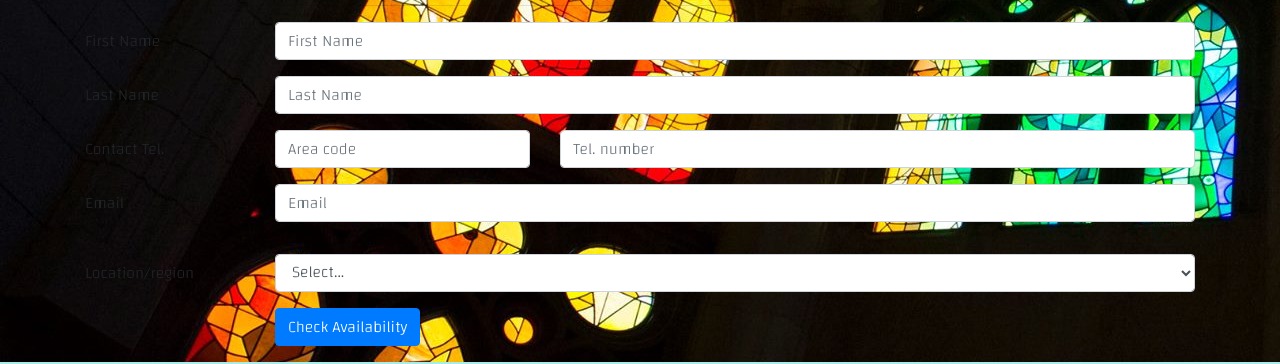
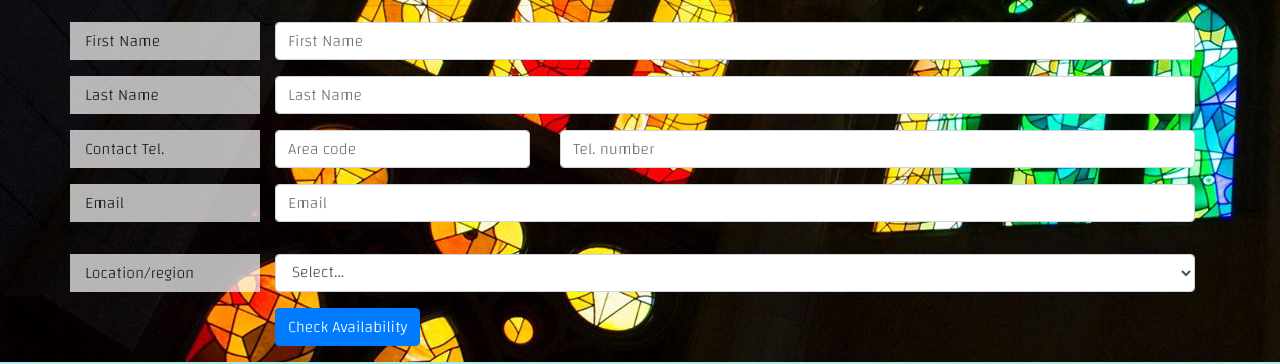
Before and after one commit to bushido1586/Portfolio_Project, a website: page booking.html in a window 1280 px wide. Shown: the part 590-954 px from the top of the page. Drawn offline with nearby package versions, Linux system fonts and the light colour scheme; a web font is replaced by a local one.

Commit message:
fixed CSS specificty errors

```diff
--- a/booking.html
+++ b/booking.html
@@ -88,19 +88,19 @@
                 <hr />
                 <form>
                     <div class="form-group row">
-                        <label for="firstName" class="col-md-2 col-form-label">First Name</label>
+                        <label for="firstName" class="col-md-2 col-form-label phototext">First Name</label>
                         <div class="col-md-10">
                             <input type="text" class="form-control" id="firstName" name="firstName" placeholder="First Name" />
                         </div>
                     </div>
                     <div class="form-group row">
-                        <label for="lastName" class="col-md-2 col-form-label">Last Name</label>
+                        <label for="lastName" class="col-md-2 col-form-label phototext">Last Name</label>
                         <div class="col-md-10">
                             <input type="text" class="form-control" id="lastName" name="lastName" placeholder="Last Name" />
                         </div>
                     </div>
                     <div class="form-group row">
-                        <label for="areaCode" class="col-md-2 col-form-label">Contact Tel.</label>
+                        <label for="areaCode" class="col-md-2 col-form-label phototext">Contact Tel.</label>
                         <div class="col-5 col-md-3">
                             <input type="tel" class="form-control" id="areaCode" name="areaCode" placeholder="Area code" />
                         </div>
@@ -109,7 +109,7 @@
                         </div>
                     </div>
                     <div class="form-group row">
-                        <label for="email" class="col-md-2 col-form-label">Email</label>
+                        <label for="email" class="col-md-2 col-form-label phototext">Email</label>
                         <div class="col-md-10">
                             <input type="email" class="form-control" id="email" name="email" placeholder="Email" />
                         </div>
@@ -119,7 +119,7 @@
                         </div>
                     </div>
                     <div class="form-group row">
-                        <label for="location" class="col-md-2 col-form-label">Location/region</label>
+                        <label for="location" class="col-md-2 col-form-label phototext">Location/region</label>
                         <div class="col-md-10">
                             <select name="location" id="location" class="form-control">
                                 <option>Select...</option>
--- a/css/style.css
+++ b/css/style.css
@@ -47,6 +47,8 @@ img {
 
     .bookPhoto {
         background-image: url(/img/colorfulBackground.jpg);
+    }
+
     .phototext {
         background-color: white;
         opacity: .7;
```
Lines whose indentation alone changed are shown as unchanged.
